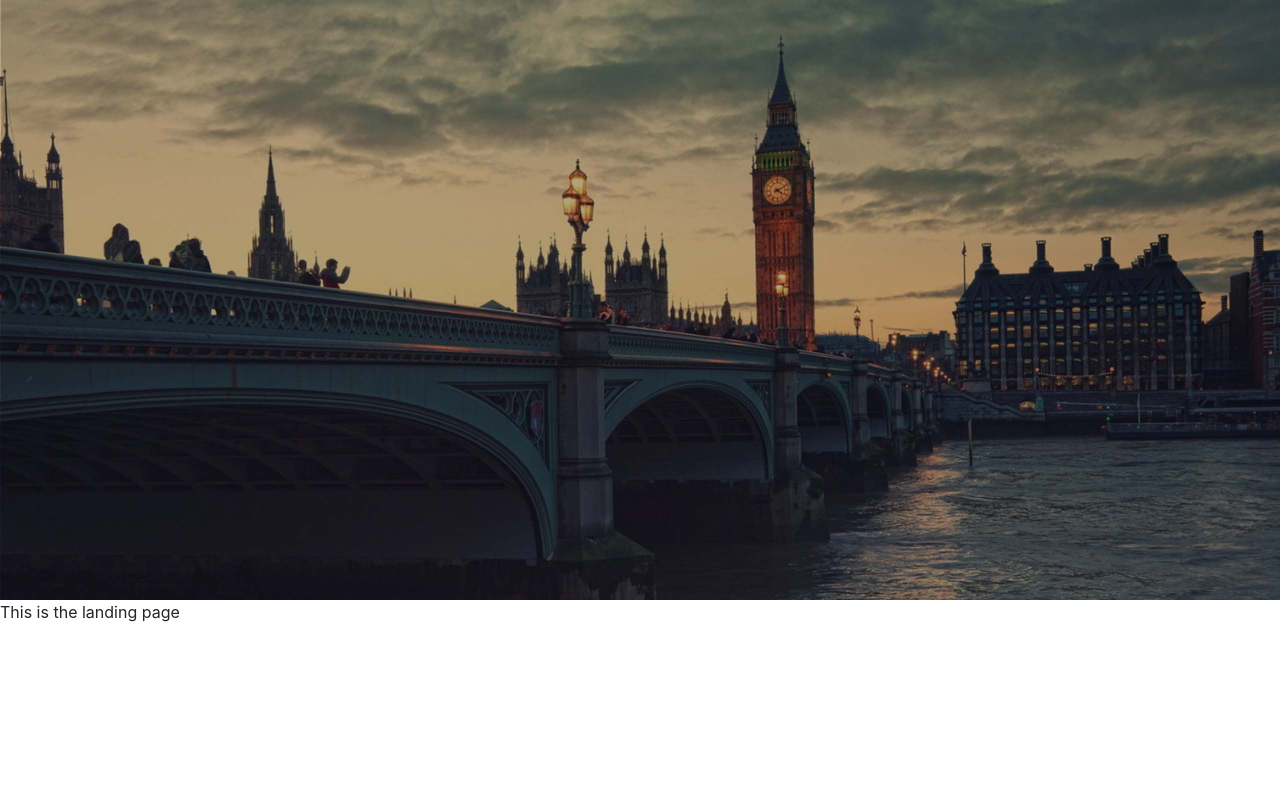
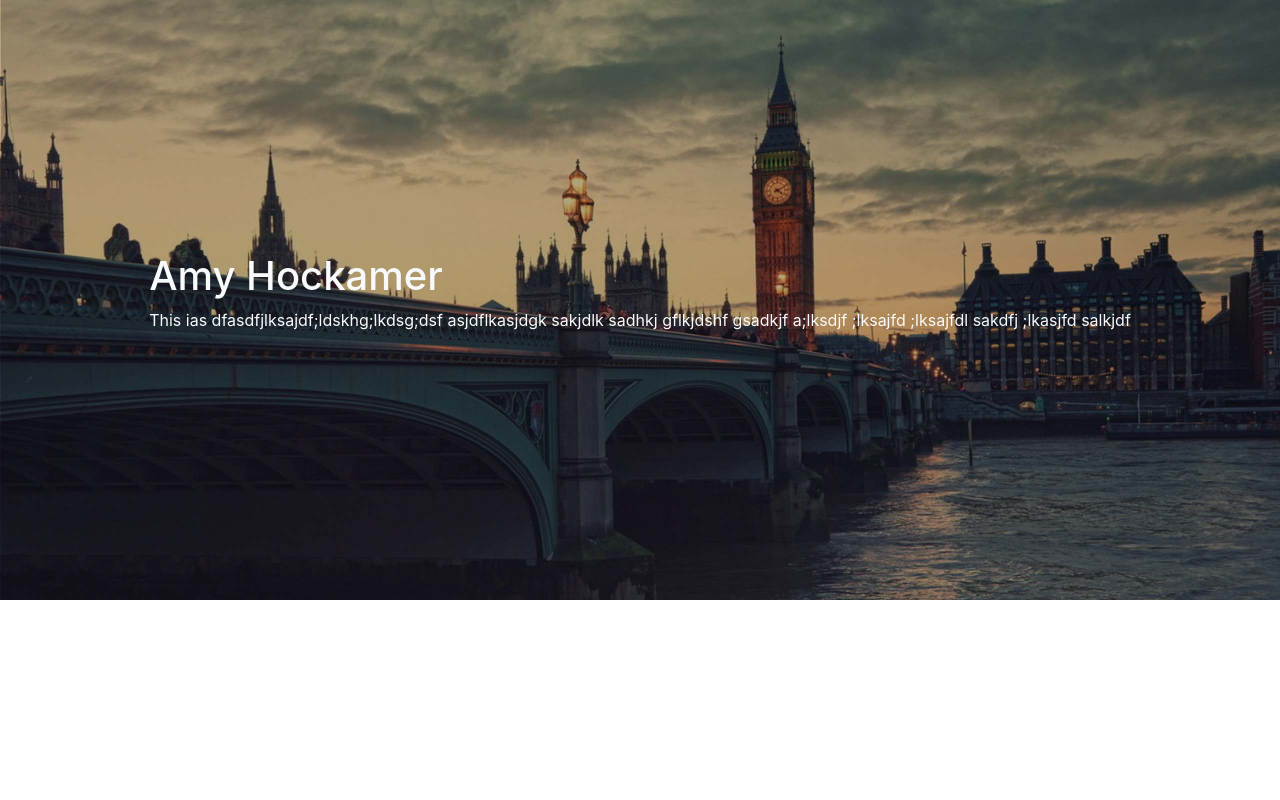
Before and after one commit to Tman1677/hochkammer2018, a Django app: page / in a window 1280 px wide. Run offline with Django 3.2, Linux system fonts and the light colour scheme; style sheets or scripts are compiled from the project's sources; some libraries are stand-ins or nearby versions.

Commit message:
working on style

```diff
--- a/core/templates/index.html
+++ b/core/templates/index.html
@@ -7,7 +7,7 @@
 	</head>
 	<body>
 		<div id="mainCarousel" class="carousel slide" data-ride="carousel" data-interval="5000">
-			<div class="carousel-inner">
+			<div id="innerCarousel" class="carousel-inner">
 				<div class="carousel-item active">
 					<img class="d-block w-100" src="{% static "carousel/1.jpg" %}" alt="first image">
 				</div>
@@ -21,8 +21,17 @@
 					<img class="d-block w-100" src="{% static "carousel/4.jpg" %}" alt="third image">
 				</div>
 			</div>
+			<div id="overlayCarousel" class="text-light">
+				<div class="row">
+					<h1>Amy Hockamer</h1>
+				</div>
+				<div class="row">
+					<p>
+						This ias dfasdfjlksajdf;ldskhg;lkdsg;dsf asjdflkasjdgk sakjdlk sadhkj gflkjdshf gsadkjf a;lksdjf ;lksajfd ;lksajfdl sakdfj ;lkasjfd salkjdf
+					</p>
+				</div>
+			</div>
 		</div>
-		This is the landing page
 	</body>
 	<footer>
 		<script src="https://code.jquery.com/jquery-3.3.1.slim.min.js" integrity="sha384-q8i/X+965DzO0rT7abK41JStQIAqVgRVzpbzo5smXKp4YfRvH+8abtTE1Pi6jizo" crossorigin="anonymous"></script>
--- /dev/null
+++ b/css-min/styles.css
@@ -0,0 +1 @@
+#mainCarousel{position:relative;display:flex;justify-content:center;align-items:center}#innerCarousel{z-index:0}#overlayCarousel{position:absolute;z-index:10}
--- a/scss/styles.scss
+++ b/scss/styles.scss
@@ -1 +1,16 @@
 /* Add sass here for it to be loaded in every page */
+#mainCarousel {
+	position: relative;
+	display: flex;
+	justify-content:center;
+	align-items:center;
+}
+
+#innerCarousel {
+	z-index: 0;
+}
+
+#overlayCarousel {
+    position: absolute;
+    z-index: 10;
+}
```
Also changed, not shown: .libsass.json (added), compileSass.py (line endings or trailing spaces), css-min/bootstrap.css (renamed from css-min/bootstrap/bootstrap.css).
